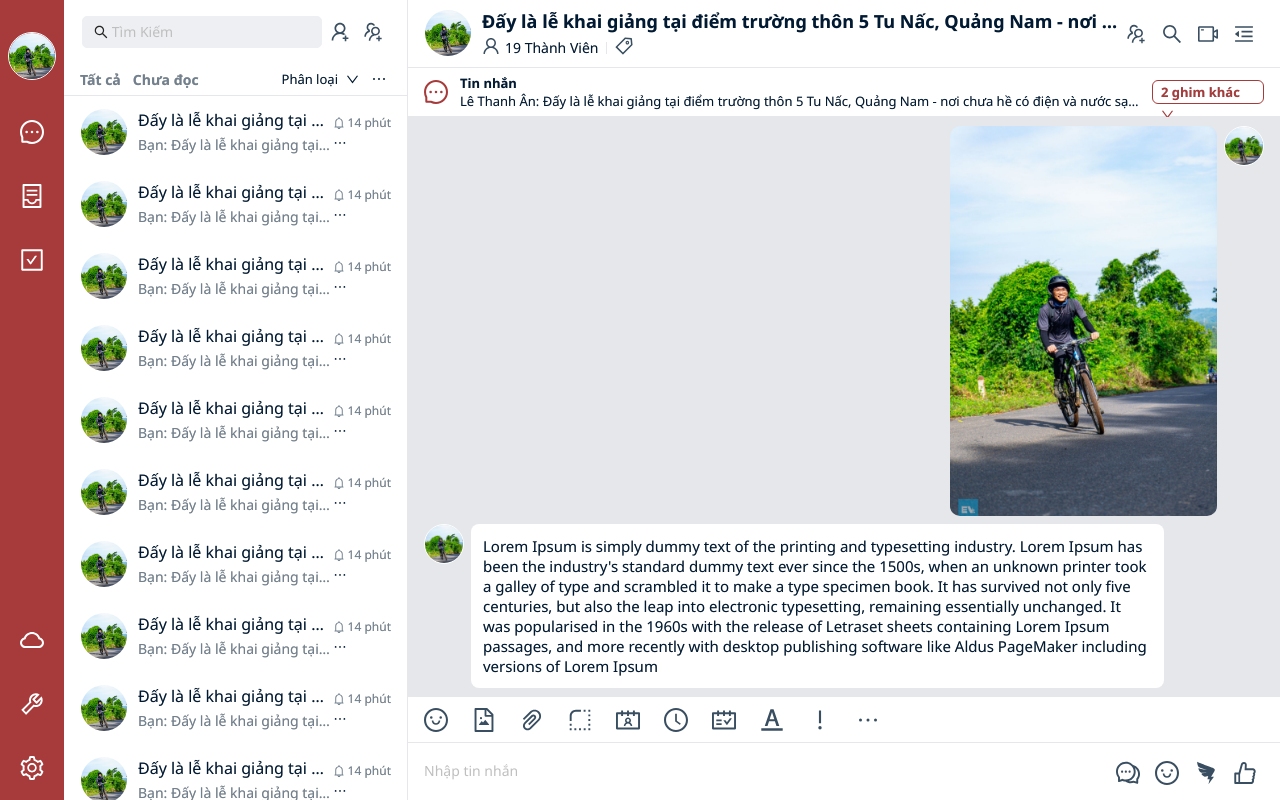
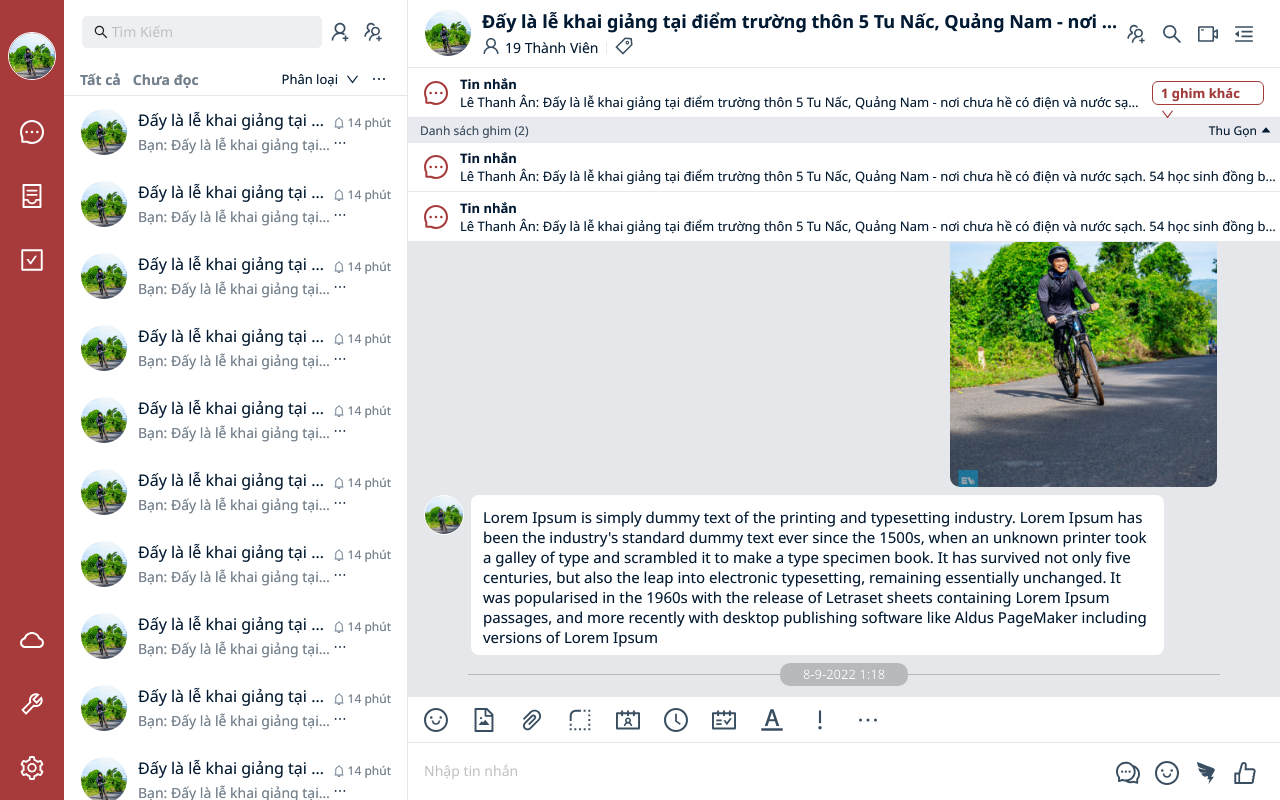
Before and after one commit to thanhan11315/Chat, a React (Create React App) app: page / in a window 1280 px wide. Built offline with nearby package versions, Linux system fonts and the light colour scheme.

Commit message:
css phone, time, ghim

```diff
--- a/src/layouts/DefaultLayout/index.css
+++ b/src/layouts/DefaultLayout/index.css
@@ -550,6 +550,17 @@ li {
   border-bottom: 1px solid var(--border);
 }
 
+#wrapper .box-nav-3 .box-nav-chat .button-phone {
+  margin-right: 10px;
+  cursor: pointer;
+  display: none;
+}
+
+#wrapper .box-nav-3 .box-nav-chat .button-phone .anticon svg {
+  width: 20px;
+  height: 20px;
+}
+
 #wrapper .box-nav-3 .box-nav-chat .image {
   width: 58px;
   padding-right: 10px;
@@ -620,6 +631,7 @@ li {
   align-items: center;
   justify-content: space-between;
   border-bottom: 1px solid var(--border);
+  cursor: pointer;
 }
 
 #wrapper .box-nav-3 .box-ghim .box-1 .image {
@@ -674,6 +686,41 @@ li {
   line-height: 22px;
   border: 1px solid var(--B60);
   border-radius: 6px;
+  cursor: pointer;
+}
+
+#wrapper .box-nav-3 .box-ghim .box-2 .ghim:hover {
+  background-color: var(--B10);
+}
+
+#wrapper .box-nav-3 .box-ghim-2 .box-ghim:hover {
+  background-color: var(--lst-item-hover);
+}
+
+#wrapper .box-nav-3 .box-ghim-2 .list-ghim {
+  justify-content: space-between;
+  align-items: center;
+  background-color: var(--NG20);
+  box-shadow: 0 1px var(--border);
+  min-height: 24px;
+}
+
+#wrapper .box-nav-3 .box-ghim-2 .list-ghim .list {
+  line-height: normal;
+  font-weight: 400;
+  font-size: 12px;
+  letter-spacing: normal;
+  padding-left: 12px;
+  color: var(--NG60);
+}
+#wrapper .box-nav-3 .collapse {
+  color: var(--primary-text) !important;
+  line-height: normal;
+  font-weight: 400;
+  font-size: 12px;
+  letter-spacing: normal;
+  padding: 0px 8px;
+  cursor: pointer;
 }
 
 #wrapper .box-nav-3 .box-chat {
@@ -713,6 +760,7 @@ li {
   position: relative;
   display: block;
   padding: 12px;
+  padding-bottom: 8px;
   border-radius: 8px;
   background: var(--R40);
   color: var(--primary-text);
@@ -987,3 +1035,65 @@ li {
 #wrapper .box-nav-3 .nav-input-chat .nav-input .ant-popover-open .anticon svg {
   color: var(--B60);
 }
+
+#wrapper .date {
+  margin-right: 5px;
+  line-height: normal;
+  font-weight: 400;
+  font-size: 13px;
+  letter-spacing: normal;
+  color: var(--BA50);
+  text-align: left;
+  user-select: none;
+  margin-bottom: 5px;
+  margin-top: 5px;
+}
+#wrapper .box-date {
+  display: flex;
+  align-items: center;
+  justify-content: center;
+  margin: 0 60px 10px;
+}
+
+#wrapper .line {
+  border-top: 1px solid var(--BA20);
+  width: 100%;
+}
+
+#wrapper .overdate {
+  background: var(--BA20);
+  border-radius: 10px;
+  padding: 2px 10px 3px;
+  z-index: 2;
+  font-weight: 400;
+  font-size: 13px;
+  color: var(--WA100);
+  width: 280px;
+  text-align: center;
+}
+
+@media screen and (max-width: 992px) {
+  #wrapper .box-nav-3 .box-nav-chat .button-phone {
+    display: block;
+  }
+  #wrapper .box-nav-4 {
+    position: absolute;
+    right: 0px;
+    background-color: #fff;
+  }
+  /* #wrapper .box-nav-3 {
+    display: none;
+  } */
+  #wrapper .box-nav-2 {
+    width: 100%;
+  }
+  #wrapper .hiddenBoxNav2 {
+    width: 0%;
+  }
+  #wrapper .search {
+    width: calc(100% - 80px);
+  }
+  #wrapper #InPutSearch .ant-input-affix-wrapper {
+    width: 100%;
+  }
+}
--- a/src/layouts/DefaultLayout/index.js
+++ b/src/layouts/DefaultLayout/index.js
@@ -31,6 +31,8 @@ import {
   FileImageOutlined,
   FileOutlined,
   FolderOutlined,
+  LeftOutlined,
+  CaretUpOutlined,
 } from "@ant-design/icons";
 import React from "react";
 import "./index.css";
@@ -69,25 +71,51 @@ function DefaultLayout({ children }) {
     }
   };
 
+  const d = new Date();
+  const date = {
+    year: d.getFullYear(),
+    month: d.getMonth(),
+    date: d.getDate(),
+    hours: d.getHours(),
+    minutes: d.getMinutes(),
+  };
+
   const render = (valueChatReplace) => {
-    setValueChats([valueChatReplace, ...valueChats]);
-    console.log([valueChatReplace, ...valueChats]);
+    setValueChats([
+      {
+        content: valueChatReplace,
+        year: d.getFullYear(),
+        month: d.getMonth(),
+        date: d.getDate(),
+        hours: d.getHours(),
+        minutes: d.getMinutes(),
+      },
+      ...valueChats,
+    ]);
+    console.log([
+      {
+        content: valueChatReplace,
+        ...date,
+      },
+      ...valueChats,
+    ]);
     setValueChat("");
   };
 
   const onChangeImage = (e) => {
     setValueChats([
-      { url: URL.createObjectURL(e.target.files[0]) },
+      { url: URL.createObjectURL(e.target.files[0]), ...date },
       ...valueChats,
     ]);
     console.log([
-      { url: URL.createObjectURL(e.target.files[0]) },
+      { url: URL.createObjectURL(e.target.files[0]), ...date },
       ...valueChats,
     ]);
   };
 
   const onChangeFile = (e) => {
-    setValueChats([{ file: e.target.files[0] }, ...valueChats]);
+    setValueChats([{ file: e.target.files[0], ...date }, ...valueChats]);
+    console.log([{ file: e.target.files[0], ...date }, ...valueChats]);
   };
 
   const content = (
@@ -133,7 +161,13 @@ function DefaultLayout({ children }) {
   const data = [];
   for (let i = 0; i < 50; i++) {
     data.push(
-      <Row className="box-choose-chatbox">
+      <Row
+        className="box-choose-chatbox"
+        onClick={() => {
+          const hiddenBoxNav2 = document.querySelector(".box-nav-2");
+          hiddenBoxNav2.classList.add("hiddenBoxNav2");
+        }}
+      >
         <Row className="box1">
           <Col className="image">
             <img
@@ -166,7 +200,7 @@ function DefaultLayout({ children }) {
           </Col>
         </Row>
         <Col className="box2">
-          <div className="time-before">
+          <div className="time-before" onClick={() => {}}>
             <BellOutlined />
             14 phút
           </div>
@@ -213,7 +247,12 @@ function DefaultLayout({ children }) {
                 }}
               />
             </div>
-            <li>
+            <li
+              onClick={() => {
+                const hiddenBoxNav2 = document.querySelector(".box-nav-2");
+                hiddenBoxNav2.classList.remove("hiddenBoxNav2");
+              }}
+            >
               <MessageOutlined />
             </li>
             <li>
@@ -235,7 +274,7 @@ function DefaultLayout({ children }) {
             </li>
           </ul>
         </Col>
-        <Col className="box-nav-2">
+        <Col className="box-nav-2 box-nav-2-mobile">
           <Row className="search-add">
             <Col className="search">
               <InPutSearch />
@@ -274,6 +313,15 @@ function DefaultLayout({ children }) {
         </Col>
         <Col className="box-nav-3">
           <Row className="box-nav-chat">
+            <div
+              className="button-phone"
+              onClick={() => {
+                const hiddenBoxNav2 = document.querySelector(".box-nav-2");
+                hiddenBoxNav2.classList.remove("hiddenBoxNav2");
+              }}
+            >
+              <LeftOutlined />
+            </div>
             <Row className="box-1">
               <div className="image">
                 <img
@@ -333,6 +381,7 @@ function DefaultLayout({ children }) {
               </Row>
             </div>
           </Row>
+          <div className="box-ghim-1">
             <Row className="box-ghim">
               <Row className="box-1">
                 <div className="image">
@@ -342,21 +391,83 @@ function DefaultLayout({ children }) {
                   <div className="title">Tin nhắn</div>
                   <div className="status">
                     <div className="content">
-                    Lê Thanh Ân: Đấy là lễ khai giảng tại điểm trường thôn 5 Tu
-                    Nấc, Quảng Nam - nơi chưa hề có điện và nước sạch. 54 học
-                    sinh đồng bào Xơ Đăng không quản ngại thiếu thốn vẫn hân
-                    hoan chào năm học mới cùng thầy cô dù cái ăn còn chưa no
-                    bụng. s
+                      Lê Thanh Ân: Đấy là lễ khai giảng tại điểm trường thôn 5
+                      Tu Nấc, Quảng Nam - nơi chưa hề có điện và nước sạch. 54
+                      học sinh đồng bào Xơ Đăng không quản ngại thiếu thốn vẫn
+                      hân hoan chào năm học mới cùng thầy cô dù cái ăn còn chưa
+                      no bụng. sewqewqewqewqewqewqewqeeeeeeeeeeeeeeêwweqewewqêwq
                     </div>
                   </div>
                 </div>
               </Row>
               <div className="box-2">
-              <div className="ghim">
-                2 ghim khác <DownOutlined />{" "}
+                <div
+                  className="ghim"
+                  onClick={() => {
+                    document.querySelector(".box-ghim-1").style.display =
+                      "none";
+                    document.querySelector(".box-ghim-2").style.display =
+                      "block";
+                  }}
+                >
+                  1 ghim khác <DownOutlined />{" "}
                 </div>
               </div>
             </Row>
+          </div>
+
+          <div className="box-ghim-2">
+            <Row className="list-ghim">
+              <div className="list">Danh sách ghim (2)</div>
+              <div
+                className="collapse"
+                onClick={() => {
+                  document.querySelector(".box-ghim-1").style.display = "block";
+                  document.querySelector(".box-ghim-2").style.display = "none";
+                }}
+              >
+                Thu Gọn <CaretUpOutlined />
+              </div>
+            </Row>
+            <Row className="box-ghim">
+              <Row className="box-1">
+                <div className="image">
+                  <MessageOutlined />
+                </div>
+                <div className="box-1-1">
+                  <div className="title">Tin nhắn</div>
+                  <div className="status">
+                    <div className="content">
+                      Lê Thanh Ân: Đấy là lễ khai giảng tại điểm trường thôn 5
+                      Tu Nấc, Quảng Nam - nơi chưa hề có điện và nước sạch. 54
+                      học sinh đồng bào Xơ Đăng không quản ngại thiếu thốn vẫn
+                      hân hoan chào năm học mới cùng thầy cô dù cái ăn còn chưa
+                      no bụng. s
+                    </div>
+                  </div>
+                </div>
+              </Row>
+            </Row>{" "}
+            <Row className="box-ghim">
+              <Row className="box-1">
+                <div className="image">
+                  <MessageOutlined />
+                </div>
+                <div className="box-1-1">
+                  <div className="title">Tin nhắn</div>
+                  <div className="status">
+                    <div className="content">
+                      Lê Thanh Ân: Đấy là lễ khai giảng tại điểm trường thôn 5
+                      Tu Nấc, Quảng Nam - nơi chưa hề có điện và nước sạch. 54
+                      học sinh đồng bào Xơ Đăng không quản ngại thiếu thốn vẫn
+                      hân hoan chào năm học mới cùng thầy cô dù cái ăn còn chưa
+                      no bụng. sewqeqewqeqưeqưewqewqewqêwqewqeqewqeqưewqewq
+                    </div>
+                  </div>
+                </div>
+              </Row>
+            </Row>
+          </div>
           <div className="box-chat">
             {children}
             {valueChats.map((value, key) => {
@@ -378,6 +489,7 @@ function DefaultLayout({ children }) {
                       />
                     </div>
                     {value.url ? (
+                      <div>
                         <img
                           src={value.url}
                           alt="img not load"
@@ -389,17 +501,41 @@ function DefaultLayout({ children }) {
                             borderRadius: "10px",
                           }}
                         />
+                        <div className="date">
+                          {value.date}-{value.month + 1}-{value.year}{" "}
+                          {value.hours}:{value.minutes}
+                        </div>
+                      </div>
                     ) : value.file ? (
-                      <div>{value.file.name}</div>
+                      <div className="date">
+                        {value.file.name}
+                        <div>
+                          {value.date}-{value.month + 1}-{value.year}{" "}
+                          {value.hours}:{value.minutes}
+                        </div>
+                      </div>
                     ) : (
                       <pre className="content-chat" key={key}>
-                        {value}
+                        {value.content}
+                        <div className="date">
+                          {value.date}-{value.month + 1}-{value.year}{" "}
+                          {value.hours}:{value.minutes}
+                        </div>
                       </pre>
                     )}
                   </div>
                 </div>
               );
             })}
+            <div className="box-date">
+              <div className="line" />
+              <span className="overdate">
+                {" "}
+                {date.date}-{date.month + 1}-{date.year} {date.hours}:
+                {date.minutes}
+              </span>
+              <div className="line" />
+            </div>
             <div className="box-other-people">
               <div className="other-people">
                 <div className="img-chat">
@@ -565,7 +701,12 @@ function DefaultLayout({ children }) {
           </div>
         </Col>
         <Col className={`box-nav-4 ${hiddenRightNav}`}>
-          <div className="title-nav">Thông tin hội thoại</div>
+          <div className="title-nav">
+            <div onClick={navRight}>
+              {hiddenRightNav ? <MenuFoldOutlined /> : <MenuUnfoldOutlined />}
+            </div>
+            Thông tin hội thoại
+          </div>
           <div className="box-wrapper">
             <div className="box-information">
               <div className="image">
```
Lines whose indentation alone changed are shown as unchanged.
